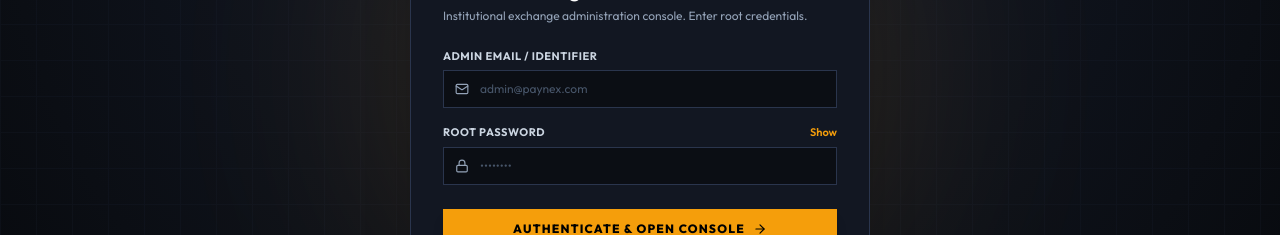
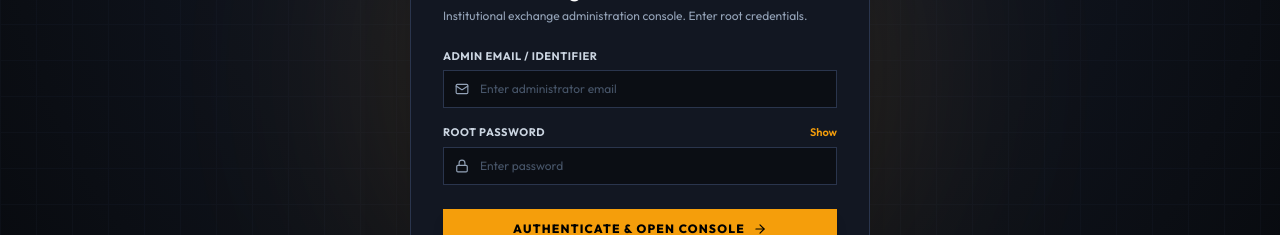
Before and after one commit to sachinkr-2003/Paynex-admin, a React (Vite) app: page /#dashboard in a window 1280 px wide. Shown: the part 300-535 px from the top of the page. Built offline with nearby package versions, Linux system fonts and the light colour scheme; no server answers.

Commit message:
sec: remove all fallback credentials and placeholder identifiers from login

```diff
--- a/src/pages/AdminLoginPage.jsx
+++ b/src/pages/AdminLoginPage.jsx
@@ -29,21 +29,10 @@ export default function AdminLoginPage({ onLoginSuccess }) {
       );
       onLoginSuccess(res.user || { name: 'Paynex Super Admin', email, role: 'admin' }, res.token);
     } catch (err) {
-      console.warn('Backend login fallback:', err.message);
-      // If email & password match default admin credentials, allow offline emergency access
-      if (email.trim() === 'admin@paynex.com' && password === 'admin123') {
-        setIsLoading(false);
-        showSuccessAlert(
-          'Offline Terminal Access Granted',
-          'Welcome, <strong>Paynex Super Admin</strong>! Connected in local standby mode.'
-        );
-        onLoginSuccess({ name: 'Paynex Super Admin', email: 'admin@paynex.com', role: 'admin' }, 'offline-admin-token');
-      } else {
-        setIsLoading(false);
-        const msg = err.message || 'Invalid administrator credentials. Access denied.';
-        setErrorMessage(msg);
-        showErrorAlert('Authorization Failed', msg);
-      }
+      setIsLoading(false);
+      const msg = err.message || 'Invalid administrator credentials. Access denied.';
+      setErrorMessage(msg);
+      showErrorAlert('Authorization Failed', msg);
     }
   };
 
@@ -137,9 +126,10 @@ export default function AdminLoginPage({ onLoginSuccess }) {
               <input
                 type="email"
                 required
+                autoComplete="off"
                 value={email}
                 onChange={(e) => setEmail(e.target.value)}
-                placeholder="admin@paynex.com"
+                placeholder="Enter administrator email"
                 className="w-full bg-[#0b0e14] border border-[#2a354d] focus:border-amber-500 pl-9 pr-3 py-2.5 text-xs text-white placeholder-slate-600 outline-none transition-colors"
                 style={{ borderRadius: '0px' }}
               />
@@ -166,9 +156,10 @@ export default function AdminLoginPage({ onLoginSuccess }) {
               <input
                 type={showPassword ? 'text' : 'password'}
                 required
+                autoComplete="current-password"
                 value={password}
                 onChange={(e) => setPassword(e.target.value)}
-                placeholder="••••••••"
+                placeholder="Enter password"
                 className="w-full bg-[#0b0e14] border border-[#2a354d] focus:border-amber-500 pl-9 pr-3 py-2.5 text-xs text-white placeholder-slate-600 outline-none transition-colors"
                 style={{ borderRadius: '0px' }}
               />
```
